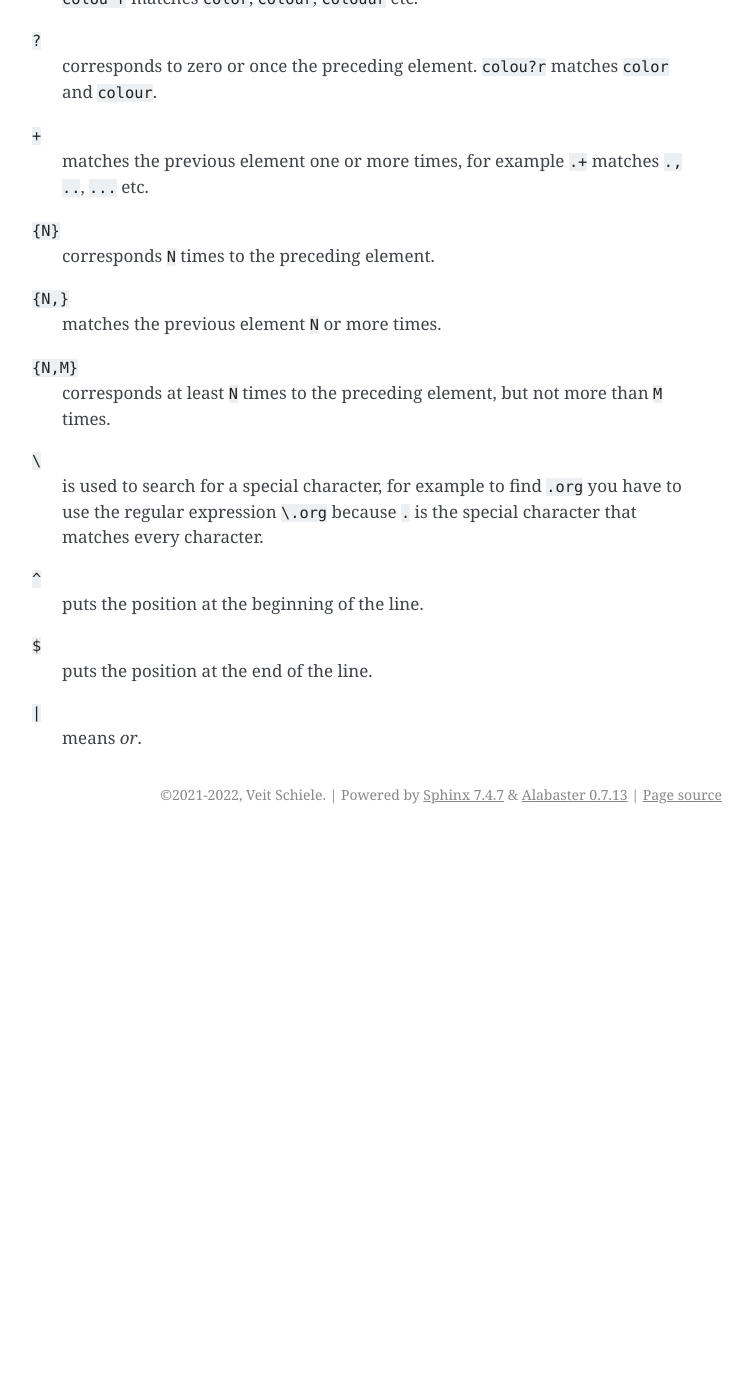
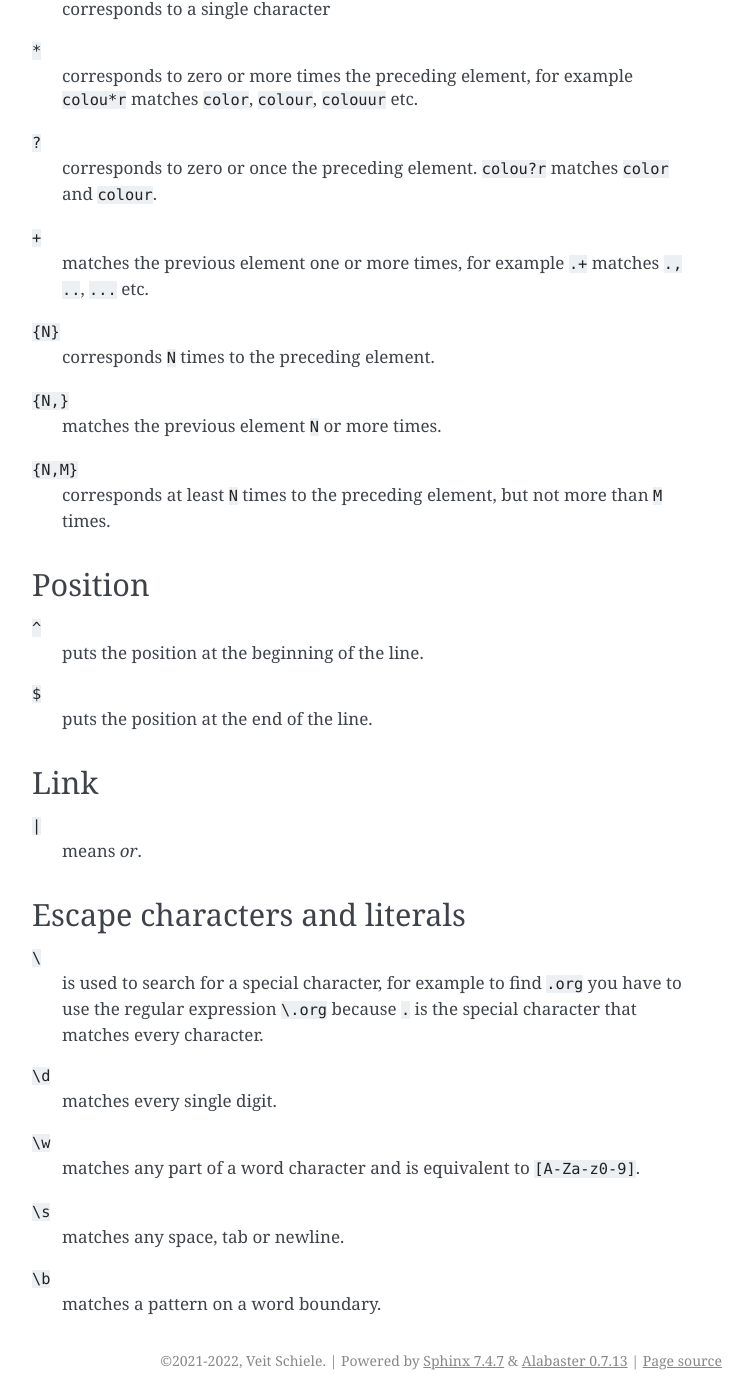
Before and after one commit to veit/python-basics-tutorial, a Sphinx documentation site: the page built from docs/appendix/regex.rst, in a window 1280 px wide and 1400 px high, scrolled down 679 px. Shown: the whole window, without its empty margins (388-1141 px from the left). Built offline with Sphinx 7.4.7, drawn with Linux system fonts in a browser that asks for light colours; pages that are not in the unit, such as notebooks, are missing from menus; before the commit the page ends 1513 px from its top, so only the background shows below that; some of the changed text lies outside the part shown.

Commit message:
:memo: Update re doc

```diff
--- a/docs/appendix/regex.rst
+++ b/docs/appendix/regex.rst
@@ -37,13 +40,33 @@
 ``{N,M}``
     corresponds at least ``N`` times to the preceding element, but not more than
     ``M`` times.
+
+Position
+--------
+
+``^``
+    puts the position at the beginning of the line.
+``$``
+    puts the position at the end of the line.
+
+Link
+----
+
+``|``
+    means *or*.
+
+Escape characters and literals
+------------------------------
+
 ``\``
     is used to search for a special character, for example to find ``.org`` you
     have to use the regular expression ``\.org`` because ``.`` is the special
     character that matches every character.
-``^``
-    puts the position at the beginning of the line.
-``$``
-    puts the position at the end of the line.
-``|``
-    means *or*.
+``\d``
+    matches every single digit.
+``\w``
+    matches any part of a word character and is equivalent to ``[A-Za-z0-9]``.
+``\s``
+    matches any space, tab or newline.
+``\b``
+    matches a pattern on a word boundary.
--- a/docs/types/strings.rst
+++ b/docs/types/strings.rst
@@ -225,6 +225,8 @@
 
 .. seealso::
    * :doc:`../appendix/regex`
+   * :doc:`python3:howto/regex`
+   * :doc:`python3:library/re`
 
 ``print()``
 -----------
```
Also changed, not shown: other parts of docs/appendix/regex.rst (+5 -2 lines).
